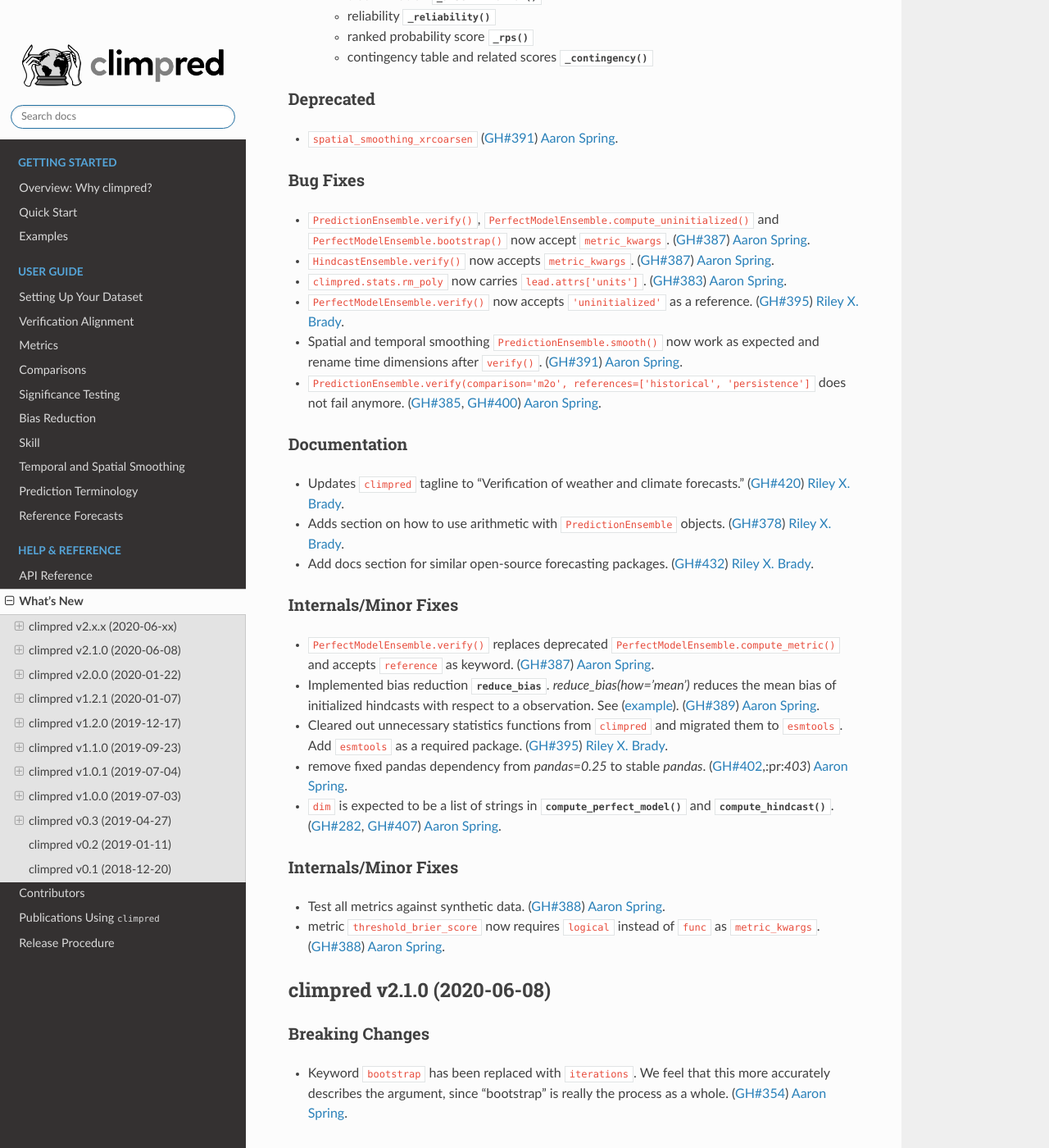
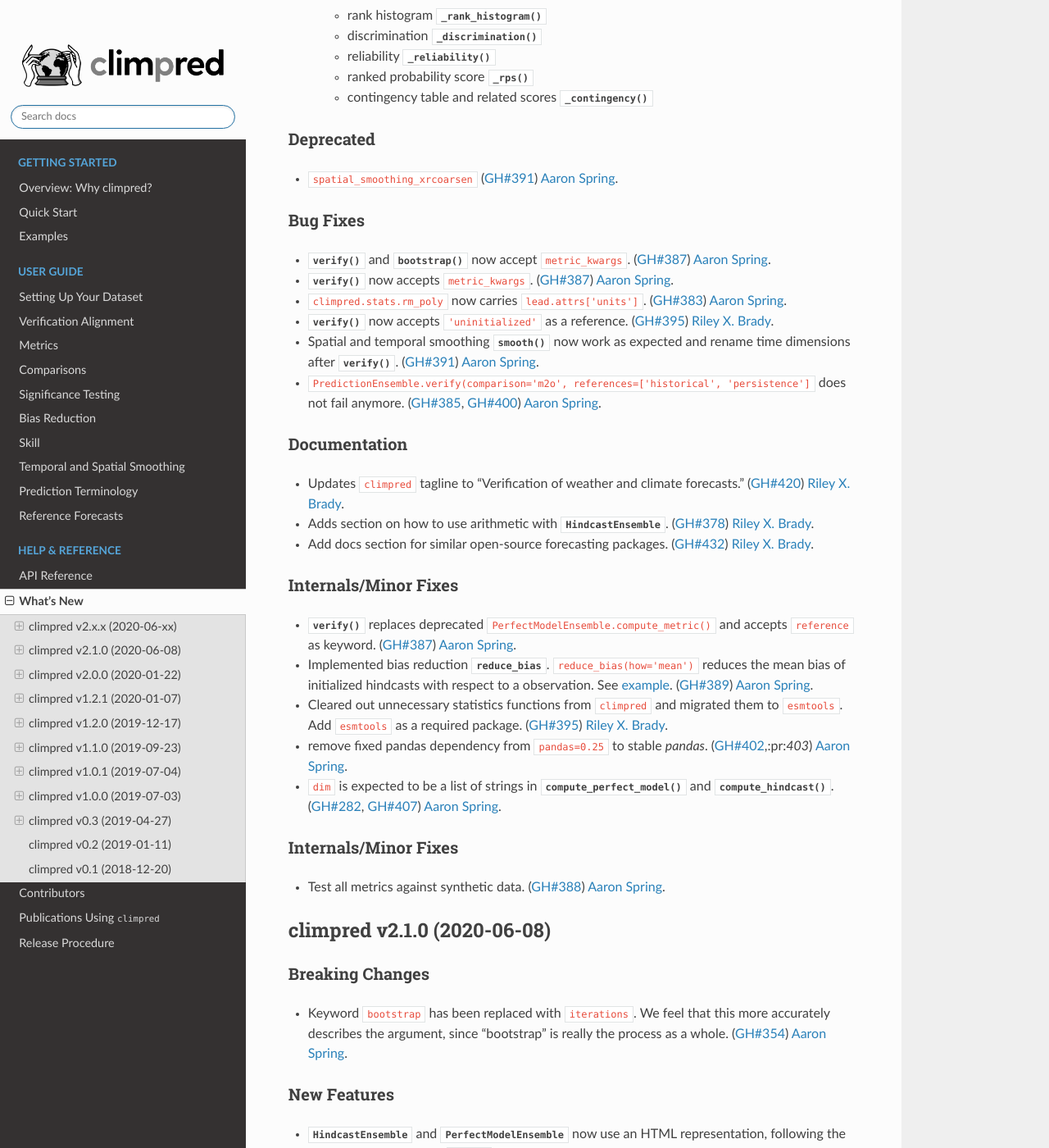
Before and after one commit to pangeo-data/climpred, a Sphinx documentation site: the page built from docs/source/changelog.rst, in a window 1280 px wide and 1400 px high, scrolled down 912 px. Shown: the whole window at 82% size. Built offline with Sphinx 7.4.7 and the Read the Docs theme 2.0.0, drawn with Linux system fonts in a browser that asks for light colours; formulas are drawn with MathJax 3; pages that are not in the unit, such as notebooks, are missing from menus; the version number could not be read and is left out; some of the changed text lies outside the part shown.

Commit message:
clean CHANGELOG

````diff
--- a/CHANGELOG.rst
+++ b/CHANGELOG.rst
@@ -10,10 +10,13 @@
 
 - metric :py:class:`~climpred.metrics._brier_score` now requires callable ``logical``
   instead of ``func``. (:pr:`388`) `Aaron Spring`_.
-- ``comparison`` is not applied to uninitialized skill in ``bootstrap_hindcast``.
+- ``comparison`` is not applied to uninitialized skill in
+  :py:meth:`~climpred.classes.HindcastEnsemble.bootstrap`.
   (:issue:`352`, :pr:`418`) `Aaron Spring`_.
-- ``PredictionEnsemble.verify()`` does not correct ``dim`` automatically to
-  ```member`` for probabilistic metrics. (:pr:`407`) `Aaron Spring`_.
+- :py:meth:`~climpred.classes.HindcastEnsemble.verify` does not correct ``dim``
+  automatically to ``member`` for probabilistic metrics. (:pr:`407`) `Aaron Spring`_.
+- metric :py:func:`~climpred.metrics._threshold_brier_score` now requires ``logical``
+  instead of ``func`` as ``metric_kwargs``. (:pr:`388`) `Aaron Spring`_.
 
 New Features
 ------------
@@ -25,15 +28,15 @@
   :py:meth:`~climpred.classes.PredictionEnsemble.plot` if no other spatial dimensions
   are present. (:pr:`383`) `Aaron Spring`_.
 - Assertion functions for :py:class:`~climpred.classes.PerfectModelEnsemble`:
-  ``climpred.testing.assert_PredictionEnsemble``. (:pr:`391`) `Aaron Spring`_.
+  :py:func:`~climpred.testing.assert_PredictionEnsemble`. (:pr:`391`) `Aaron Spring`_.
 - :py:meth:`~climpred.classes.HindcastEnsemble.bootstrap` analogous to
   :py:meth:`~climpred.classes.PerfectModelEnsemble.bootstrap`.
   (:issue:`257`, :pr:`418`) `Aaron Spring`_.
 - :py:meth:`~climpred.HindcastEnsemble.verify` allows all dimensions from `initialized` as ``dim``.
   For spatial dimensions to be used with ``skipna=True`` when masked input data.
-  (:issue:282, :pr:`407`) `Aaron Spring`_.
-- Allow binary verif and (un)init forecasts as probabilities in :py:meth:`~climpred.HindcastEnsemble.verify`
-  without providing ``logical``, so
+  (:issue:`282`, :pr:`407`) `Aaron Spring`_.
+- Allow binary verif and (un)init forecasts as probabilities in
+  :py:meth:`~climpred.HindcastEnsemble.verify` without providing ``logical``, so
   ``hindcast.map(logical).verify(metric='brier_score', comparison='m2o',dim=“member”==``
   ``hindcast.verify(metric='brier_score',comparison='m2o',dim='member',logical=logical)``.
   (:pr:`431`) `Aaron Spring`_.
@@ -56,17 +59,18 @@
 Bug Fixes
 ---------
 
-- ``PredictionEnsemble.verify()``, ``PerfectModelEnsemble.compute_uninitialized()`` and
-  ``PerfectModelEnsemble.bootstrap()`` now accept ``metric_kwargs``. (:pr:`387`)
-  `Aaron Spring`_.
-- ``HindcastEnsemble.verify()`` now accepts ``metric_kwargs``. (:pr:`387`)
+- :py:meth:`~climpred.PredictionEnsemble.verify` and
+  :py:meth:`~climpred.PredictionEnsemble.bootstrap` now accept ``metric_kwargs``.
+  (:pr:`387`) `Aaron Spring`_.
+- :py:meth:`~climpred.HindcastEnsemble.verify` now accepts ``metric_kwargs``. (:pr:`387`)
   `Aaron Spring`_.
 - ``climpred.stats.rm_poly`` now carries ``lead.attrs['units']``.
   (:pr:`383`) `Aaron Spring`_.
-- ``PerfectModelEnsemble.verify()`` now accepts ``'uninitialized'`` as a reference.
+- :py:meth:`~climpred.PerfectModelEnsemble.verify` now accepts ``'uninitialized'`` as a reference.
   (:pr:`395`) `Riley X. Brady`_.
-- Spatial and temporal smoothing ``PredictionEnsemble.smooth()`` now work as expected
-  and rename time dimensions after ``verify()``. (:pr:`391`) `Aaron Spring`_.
+- Spatial and temporal smoothing :py:meth:`~climpred.PredictionEnsemble.smooth` now
+  work as expected and rename time dimensions after
+  :py:meth:`~climpred.PredictionEnsembleEnsemble.verify`. (:pr:`391`) `Aaron Spring`_.
 - ``PredictionEnsemble.verify(comparison='m2o', references=['historical',
   'persistence']`` does not fail anymore. (:issue:`385`, :pr:`400`) `Aaron Spring`_.
 
@@ -74,23 +78,23 @@
 -------------
 - Updates ``climpred`` tagline to "Verification of weather and climate forecasts."
   (:pr:`420`) `Riley X. Brady`_.
-- Adds section on how to use arithmetic with ``PredictionEnsemble`` objects.
+- Adds section on how to use arithmetic with :py:class:`~climpred.HindcastEnsemble`.
   (:pr:`378`) `Riley X. Brady`_.
 - Add docs section for similar open-source forecasting packages.
   (:pr:`432`) `Riley X. Brady`_.
 
 Internals/Minor Fixes
 ---------------------
-- ``PerfectModelEnsemble.verify()`` replaces deprecated
+- :py:meth:`~climpred.PredictionEnsemble.verify` replaces deprecated
   ``PerfectModelEnsemble.compute_metric()`` and accepts ``reference`` as keyword.
   (:pr:`387`) `Aaron Spring`_.
 - Implemented bias reduction
-  :py:class:`~climpred.classes.HindcastEnsemble.reduce_bias`. `reduce_bias(how='mean')`
+  :py:class:`~climpred.classes.HindcastEnsemble.reduce_bias`. ``reduce_bias(how='mean')``
   reduces the mean bias of initialized hindcasts with respect to a observation.
-  See (`example <examples/decadal/bias_reduction.html>`__). (:pr:`389`) `Aaron Spring`_.
+  See `example <examples/decadal/bias_reduction.html>`__. (:pr:`389`) `Aaron Spring`_.
 - Cleared out unnecessary statistics functions from ``climpred`` and migrated them to
   ``esmtools``. Add ``esmtools`` as a required package. (:pr:`395`) `Riley X. Brady`_.
-- remove fixed pandas dependency from `pandas=0.25` to stable `pandas`.
+- remove fixed pandas dependency from ``pandas=0.25`` to stable `pandas`.
   (:issue:`402`,:pr:`403`) `Aaron Spring`_.
 - ``dim`` is expected to be a list of strings in
   :py:func:`~climpred.prediction.compute_perfect_model` and
@@ -102,8 +106,6 @@
 Internals/Minor Fixes
 ---------------------
 - Test all metrics against synthetic data. (:pr:`388`) `Aaron Spring`_.
-- metric ``threshold_brier_score`` now requires ``logical`` instead of ``func`` as
-  ``metric_kwargs``. (:pr:`388`) `Aaron Spring`_.
 
 
 climpred v2.1.0 (2020-06-08)
````
Also changed, not shown: docs/source/api.rst (+10 -0 lines).
